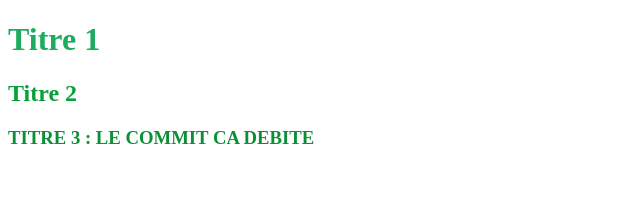
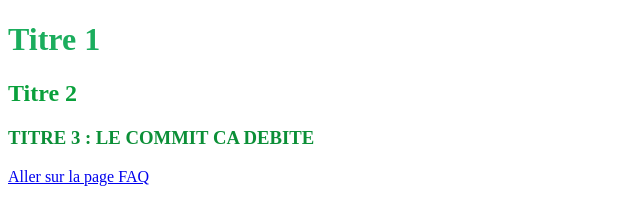
Before and after one commit to antoineskt/Premierprojet, a plain HTML site: page index.html in a window 1280 px wide. Shown: the whole page, without its empty margins (0-640 px from the left). Drawn offline with Linux system fonts and the light colour scheme.

Commit message:
ajout du lien sur la page FAQ

```diff
--- a/index.html
+++ b/index.html
@@ -10,3 +10,4 @@
    <h3>TITRE 3 : LE COMMIT CA DEBITE</h3>
 </body>
 </html>
+<a href="faq.html">Aller sur la page FAQ</a>
```
